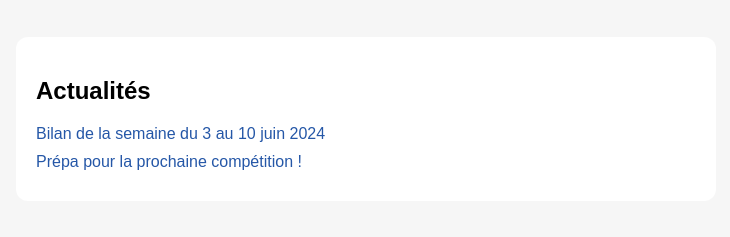
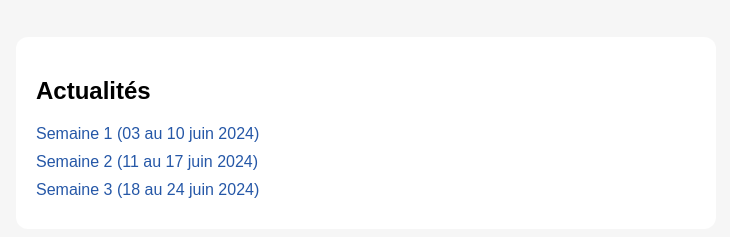
Before and after one commit to Heinze177/enzoouisse.github.io, a plain HTML site: page index.html in a window 1280 px wide. Shown: the part 377-614 px from the top of the page, without its empty margins (274-1004 px from the left). Drawn offline with Linux system fonts and the light colour scheme.

Commit message:
Update index.html

```diff
--- a/index.html
+++ b/index.html
@@ -29,12 +29,14 @@
   <section class="actus">
   <h2>Actualités</h2>
   <div class="actu-item">
-      <a href="semaine-1.html">Bilan de la semaine du 3 au 10 juin 2024</a>
+    <a href="semaine-1.html">Semaine 1 (03 au 10 juin 2024)</a>
   </div>
   <div class="actu-item">
-      <a href="semaine-2.html">Prépa pour la prochaine compétition !</a>
+    <a href="semaine-2.html">Semaine 2 (11 au 17 juin 2024)</a>
   </div>
-    <!-- Ajoute d'autres actus ici -->
+  <div class="actu-item">
+    <a href="semaine-3.html">Semaine 3 (18 au 24 juin 2024)</a>
+  </div>
 </section>
 </body>
 </html>
```
Lines whose indentation alone changed are shown as unchanged.
